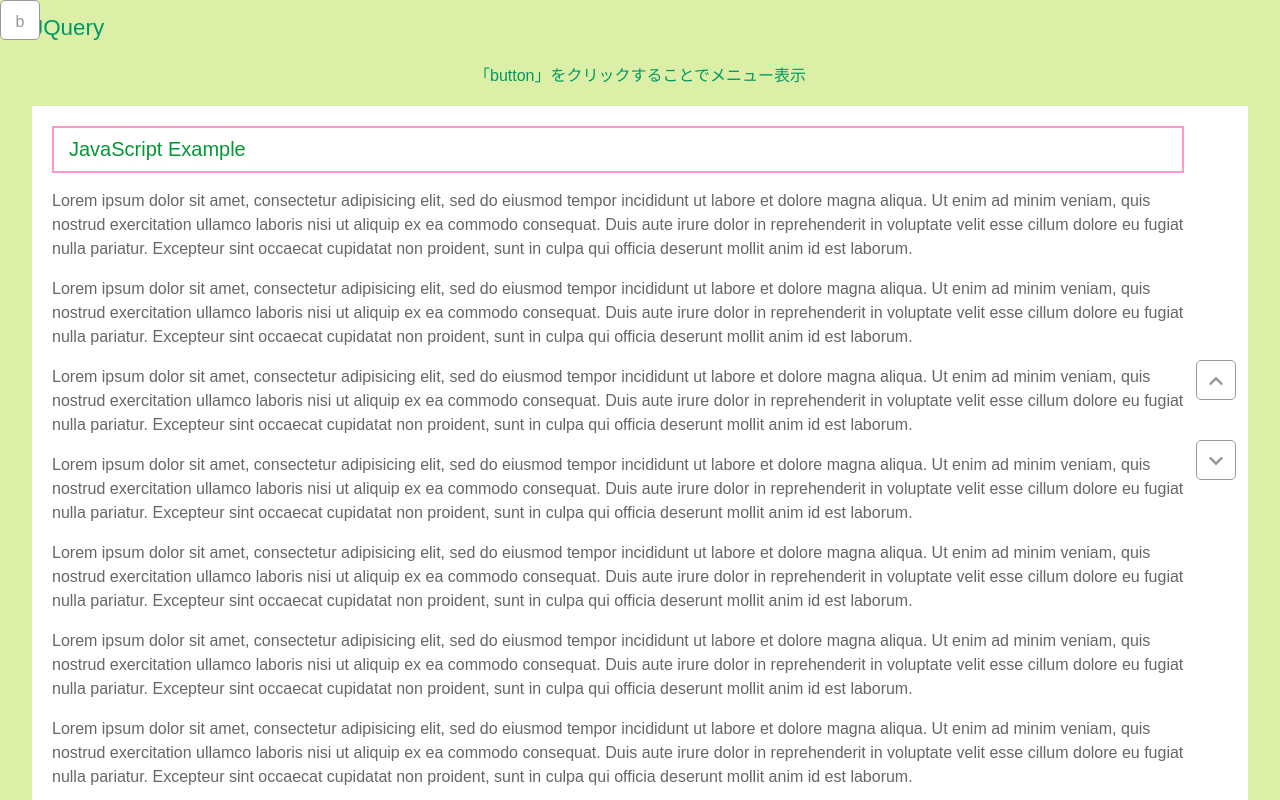
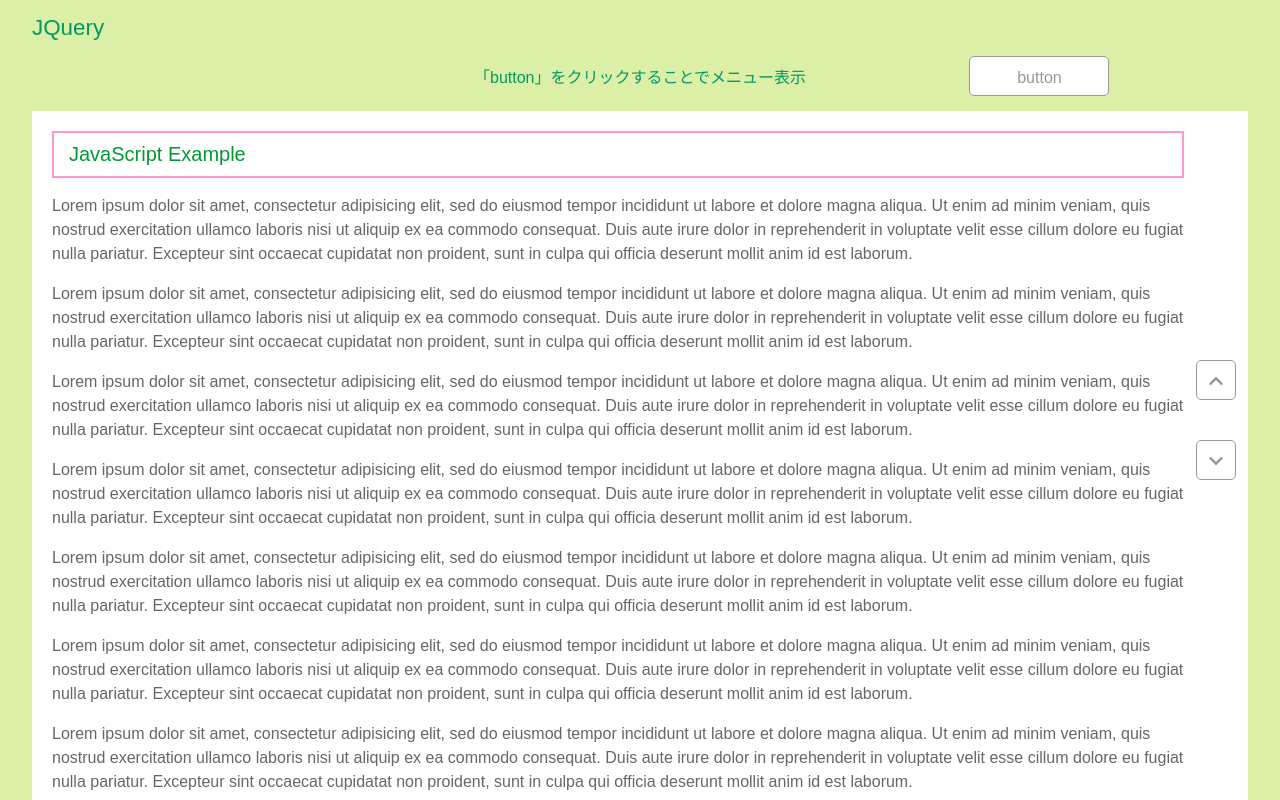
Before and after one commit to to-yamada/learn_javascript, a plain HTML site: page index.html in a window 1280 px wide. Shown: the top 800 px of the page. Drawn offline with nearby package versions, Linux system fonts and the light colour scheme.

Commit message:
style を整理

```diff
--- a/index.html
+++ b/index.html
@@ -28,7 +28,7 @@
         </ul>
       </div>
     </div>
-    <button type="button" id="switch">b</button>
+    <button type="button" id="switch">button</button>
   </nav>
 
   <article>
@@ -122,7 +122,7 @@
     mollit anim id est laborum.</p>
 
   </article>
-  <button type="button" id="page-top" class="button"><i class="fas fa-chevron-up"></i></button>
-  <button type="button" id="page-bottom" class="button"><i class="fas fa-chevron-down"></i></button>
+  <button type="button" id="page-top"><i class="fas fa-chevron-up"></i></button>
+  <button type="button" id="page-bottom"><i class="fas fa-chevron-down"></i></button>
 </body>
 </html>
--- a/style.css
+++ b/style.css
@@ -13,49 +13,32 @@ h1 {
   font-size: 140%;
 }
 
-h2 {
-  color: #009933;
-  border: 2px solid #ff99cc;
-  padding: 10px 15px;
-  margin: 0px;
-  font-weight: normal;
-  font-size: 125%;
-}
-
 nav {
   text-align: center;
   white-space: nowrap;
-  width: 800px;
-  height: 40px;
-  line-height: 40px;
+  width: 650px;
+  height: 45px;
   margin: 10px auto;
   padding: 0;
 }
 
-ul {
+.switch_container {
+  display: inline-block;
+  width: 650px;
+  height: 45px;
   margin: 0;
 }
 
-nav div.switch_container {
-  display: inline-block;
-  width: 650px;
-  height: 40px;
-  position: relative;
-  margin: 0;
-}
-
-nav div.switch_content {
-  position: absolute;
-  top: 0;
-  left: 0;
+.switch_content {
   display: none;
 }
 
-nav div.select {
-  position: absolute;
-  top: 0;
-  right: 0;
+.switch_content.select {
   display: block;
+}
+
+ul {
+  margin: 0;
 }
 
 nav li {
@@ -86,32 +69,19 @@ nav li a:hover {
   text-decoration: none;
 }
 
-nav button {
-  position: absolute;
-  top: 0;
-  left: 0;
+#switch {
+  width: 140px;
+  height: 40px;
+  line-height: 40px;
 }
 
-#switch {
-  display: inline-block;
-}
-
-#switch a{
-  text-decoration: none;
-  display: table-cell;
-  width: 140px;
-  height: 40px;
-  text-align: center;
-  vertical-align: middle;
-  border: 0;
-  border: 1px solid #999;
-  border-radius: 5px;
-}
-
-#switch a:hover {
-  color: #fff;
-  background: #999;
-  text-decoration: none;
+h2 {
+  color: #009933;
+  border: 2px solid #ff99cc;
+  padding: 10px 15px;
+  margin: 0px;
+  font-weight: normal;
+  font-size: 125%;
 }
 
 article {
@@ -133,10 +103,7 @@ button {
   color: #999;
   background-color: #fff;
 
-  width: 40px;
-  height: 40px;
   text-align: center;
-  line-height: 40px;
   box-sizing: border-box;
 }
 
@@ -149,10 +116,16 @@ button:hover {
   position: fixed;
   right: 44px;
   top: calc(50% - 40px);
+  width: 40px;
+  height: 40px;
+  line-height: 40px;
 }
 
 #page-bottom {
   position: fixed;
   right: 44px;
   top: calc(50% + 40px);
+  width: 40px;
+  height: 40px;
+  line-height: 40px;
 }
```
